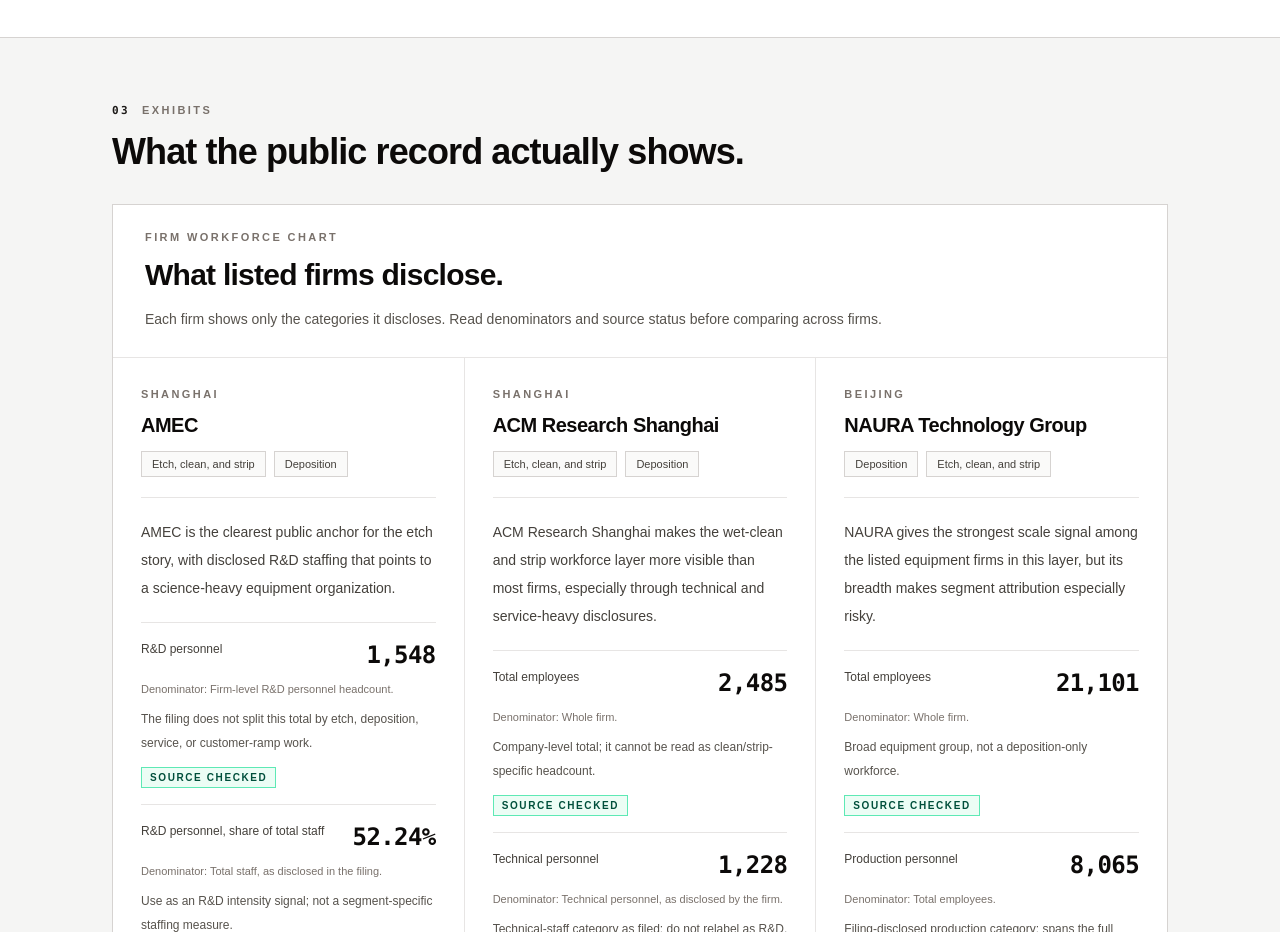
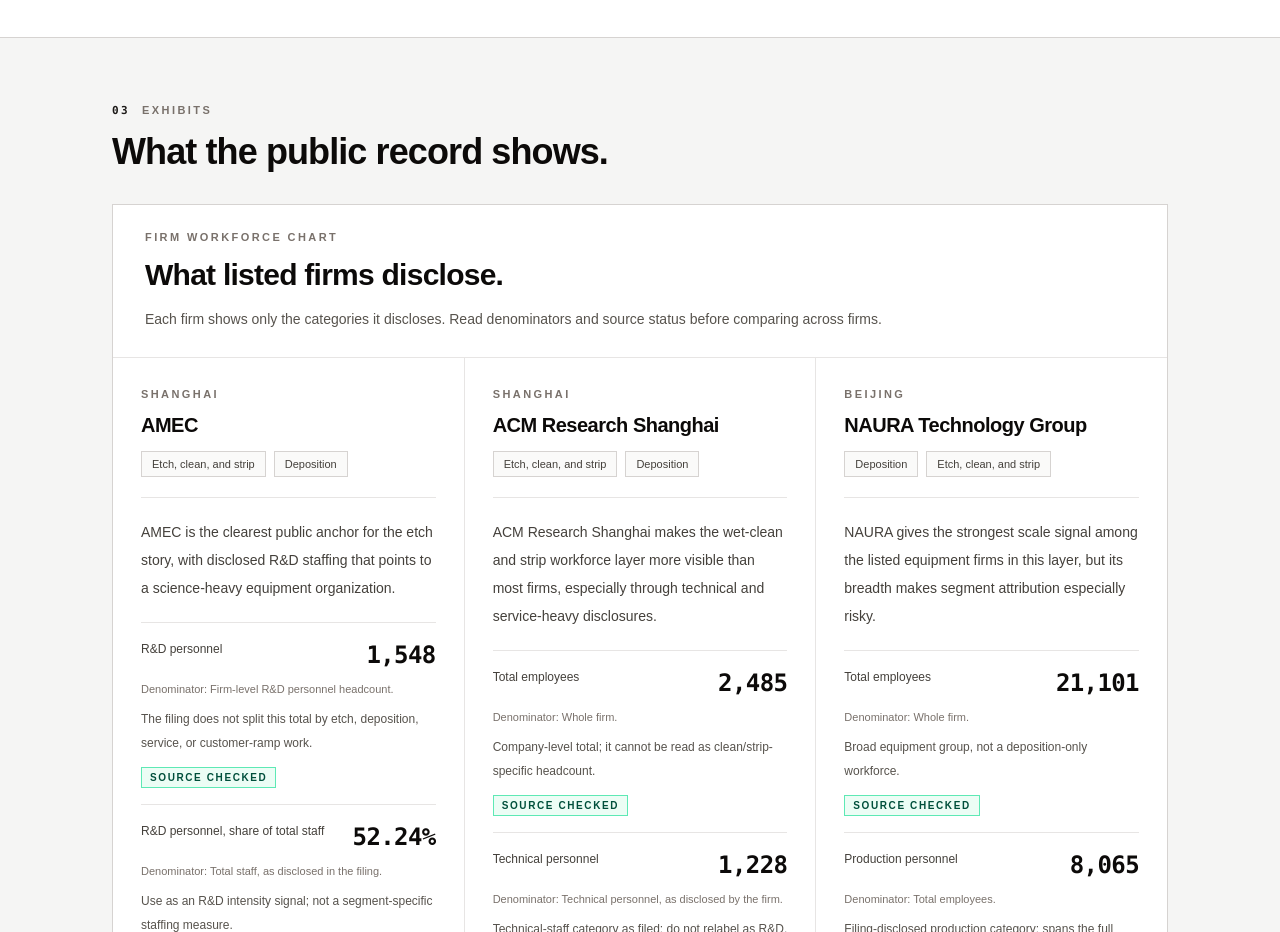
Before and after one commit to yippy141/china-semiconductor-tooling-talent-atlas, a Next.js app: page / in a window 1280 px wide. Shown: the part 2280-3212 px from the top of the page. Built offline with nearby package versions, Linux system fonts and the light colour scheme.

Commit message:
Prepare V6 public beta

```diff
--- a/app/essay/page.tsx
+++ b/app/essay/page.tsx
@@ -86,7 +86,7 @@
               Shanghai, a fresh deposition tool out of Shenyang, another
               workaround for U.S. export controls. The launches are
               genuine. They also describe only the first half of what a
-              foundry actually buys.
+              foundry needs.
             </p>
             <p>
               A semiconductor fab does not just want a machine. It wants a
--- a/app/page.tsx
+++ b/app/page.tsx
@@ -146,7 +146,7 @@
       <section className="mx-auto w-full max-w-6xl px-6 py-12 sm:px-10 sm:py-16 lg:px-12">
         <SectionEyebrow number="03" label="Exhibits" />
         <h2 className="mt-3 max-w-3xl text-3xl font-semibold tracking-tight sm:text-4xl">
-          What the public record actually shows.
+          What the public record shows.
         </h2>
 
         <div className="mt-8 flex flex-col gap-10">
--- a/data/generated/source_keywords_en_cn.json
+++ b/data/generated/source_keywords_en_cn.json
@@ -87,7 +87,7 @@
     "keyword_en": "optical design engineer Zemax CODE V tolerance alignment lithography",
     "keyword_cn": "光学设计工程师 Zemax CODE V 公差分析 光学装调 光刻",
     "where_to_search": "SMEE official recruitment pages; official job platforms",
-    "why_useful": "Directly surfaces skill requirements rather than only product claims"
+    "why_useful": "Directly names skill requirements rather than only product claims"
   },
   {
     "use_case": "Annual-report organizational proxy",
--- a/data/generated/sources.json
+++ b/data/generated/sources.json
@@ -413,7 +413,7 @@
     "access_date": "2026-05-06",
     "reuse_value": "High",
     "caveats": "Coverage depends on deposited reports; some full text requires authenticated access.",
-    "notes": "Useful for state-funded project reports and technical-report searches that can surface applied tooling and process-development work beyond journal articles."
+    "notes": "Useful for state-funded project reports and technical-report searches covering applied tooling and process-development work beyond journal articles."
   },
   {
     "source_id": "CN_PROXY_CSCD",
```
Also changed, not shown: data/raw/source_keywords_en_cn.csv, data/raw/sources.csv.
